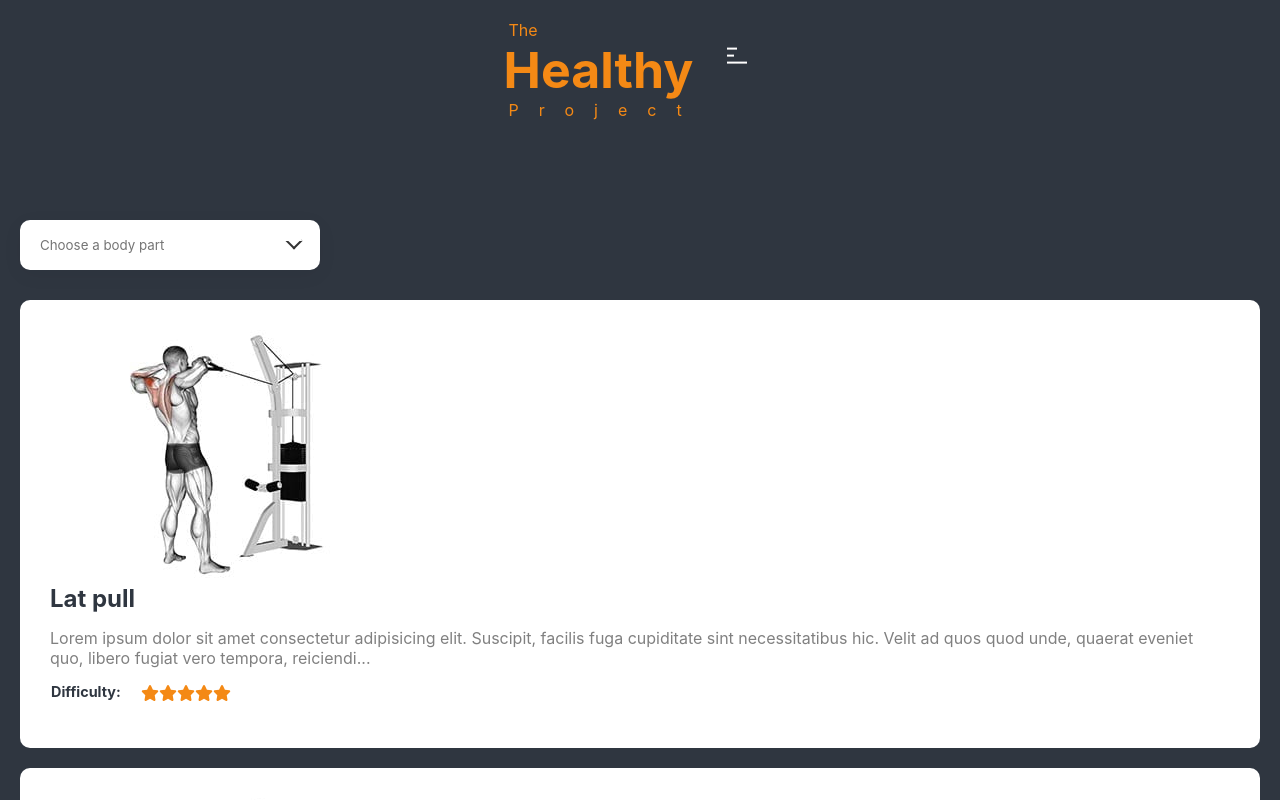
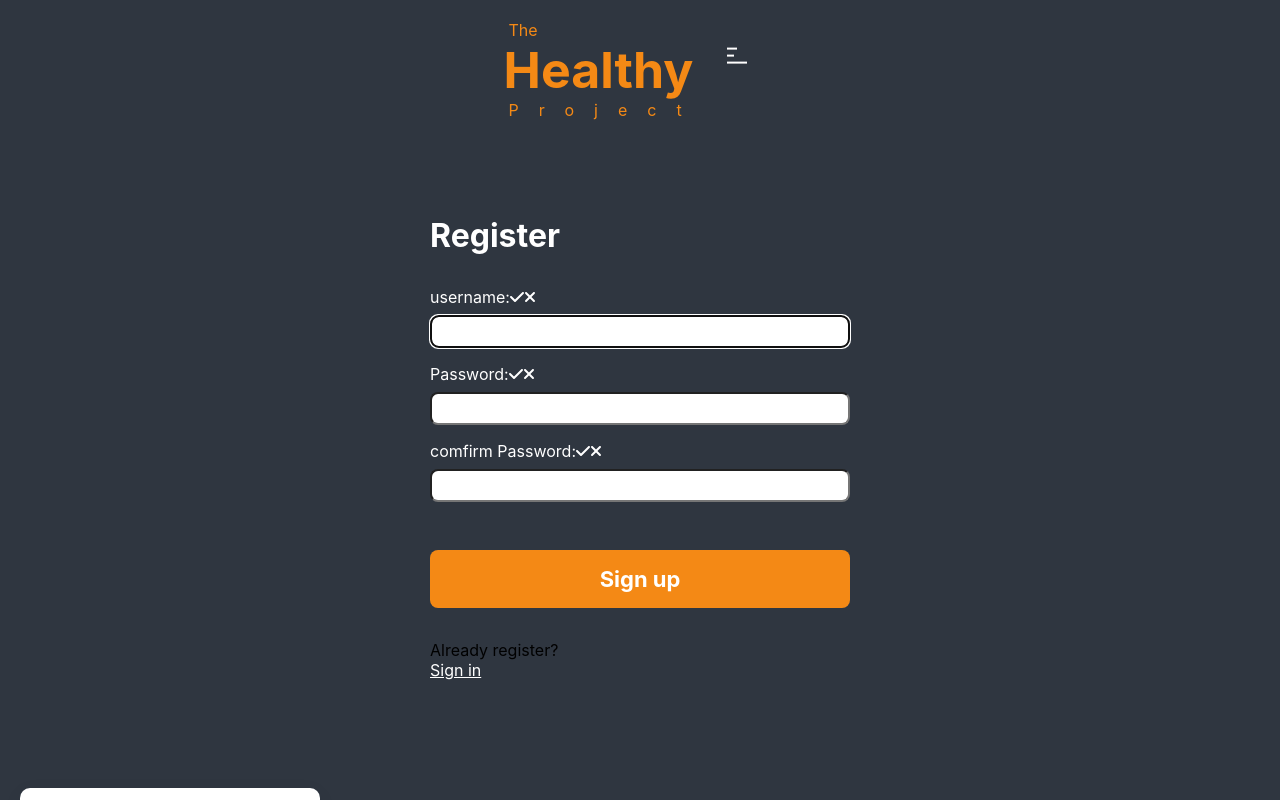
Before and after one commit to lcsaloonn/Health-react, a React (Create React App) app in the folder health-react/: page /exercices in a window 1280 px wide. Shown: the top 800 px of the page. Built offline with nearby package versions, Linux system fonts and the light colour scheme.

Commit message:
add register form

```diff
--- a/health-react/src/App.tsx
+++ b/health-react/src/App.tsx
@@ -1,3 +1,4 @@
+import { RegisterForm } from "components/forms";
 import { appendFile } from "fs";
 import { useEffect, useState } from "react";
 import { Routes, Route } from "react-router-dom";
@@ -16,6 +17,7 @@ function App() {
         <Routes>
           <Route path="/" element={<MainView />} />
           <Route path="exercices" element={<ExerciceView />} />
+          <Route path="register" element={<RegisterForm />} />
         </Routes>
       </div>
     </>
--- a/health-react/src/components/forms/index.tsx
+++ b/health-react/src/components/forms/index.tsx
@@ -1,4 +1,5 @@
 import BasicForm from "./basicForm/basicForm";
 import { DropDownListIcon } from "./elements";
+import RegisterForm from "../../views/registerForm/registerForm";
 
-export { BasicForm, DropDownListIcon };
+export { BasicForm, DropDownListIcon, RegisterForm };
--- a/health-react/src/components/navBar/navBar.tsx
+++ b/health-react/src/components/navBar/navBar.tsx
@@ -14,7 +14,7 @@ const NavBar = () => {
           <Link className="nav-item" to="/">
             Menu
           </Link>
-          <Link className="nav-item" to="#">
+          <Link className="nav-item" to="register">
             Profil
           </Link>
           <Link className="nav-item" to="#">
--- a/health-react/src/views/exercice-view/exerciceView.tsx
+++ b/health-react/src/views/exercice-view/exerciceView.tsx
@@ -1,5 +1,5 @@
 import { ExerciceCard } from "components/cards";
-import { DropDownListIcon } from "components/forms";
+import { DropDownListIcon, RegisterForm } from "components/forms";
 import { dropdownListIconMock } from "Mocks/dropDownList.mocks";
 import { exerciceCardMock } from "Mocks/exerciceCard.mock";
 import { IExerciceCard } from "utils/types/IExerciceCard";
@@ -10,6 +10,7 @@ const ExerciceView = () => {
   const mock = exerciceCardMock;
   return (
     <div className="main-container">
+      <RegisterForm></RegisterForm>
       <div className="exerciceView">
         <DropDownListIcon
           data={dropdowMock}
--- /dev/null
+++ b/health-react/src/views/registerForm/registerForm.scss
@@ -0,0 +1,106 @@
+.success {
+  h1 {
+    color: var(--color-orange);
+    font-size: 40px;
+  }
+  min-height: 30vh;
+}
+
+.register {
+  display: flex;
+  justify-content: center;
+  align-items: center;
+  min-height: 60vh;
+
+  &-form {
+    width: 100%;
+    max-width: 420px;
+    min-height: 400px;
+    display: flex;
+    flex-direction: column;
+    justify-content: flex-start;
+
+    h1 {
+      color: var(--color-white);
+      padding-bottom: 1rem;
+    }
+    label {
+      margin: 1rem 0 0.5rem 0;
+      color: var(--color-white);
+    }
+    button {
+      margin: 3rem 0 1rem 0;
+      background-color: var(--color-orange);
+      color: var(--color-white);
+      box-sizing: border-box;
+      padding: 1rem;
+      border: none;
+      font-size: 22px;
+      font-weight: 700;
+      border-radius: 0.5rem;
+    }
+  }
+
+  form {
+    display: flex;
+    flex-direction: column;
+    justify-content: space-evenly;
+    flex-grow: 1;
+    padding-bottom: 1rem;
+  }
+
+  a,
+  a:visited {
+    color: #fff;
+  }
+
+  input[type="text"],
+  input[type="password"] {
+    font-size: 18px;
+    padding: 0.25rem;
+    border-radius: 0.5rem;
+  }
+
+  .instruction {
+    font-size: 0.75rem;
+    font-weight: 700;
+    border-radius: 0.5rem;
+    background: var(--color-orange);
+    color: var(--color-white);
+    padding: 0.25rem;
+    position: relative;
+    bottom: -10px;
+  }
+
+  .instruction > svg {
+    margin-right: 0.25rem;
+  }
+
+  .offscreen {
+    position: absolute;
+    left: -9999px;
+  }
+
+  .valid {
+    color: limegreen;
+    margin-left: 0.25rem;
+  }
+
+  .invalid {
+    color: red;
+    margin-left: 0.25rem;
+  }
+
+  .errmsg {
+    background-color: lightpink;
+    color: firebrick;
+    font-weight: bold;
+    padding: 0.5rem;
+    margin-bottom: 0.5rem;
+    border-radius: 0.5rem;
+  }
+
+  .line {
+    display: inline-block;
+  }
+}
--- /dev/null
+++ b/health-react/src/views/registerForm/registerForm.tsx
@@ -0,0 +1,197 @@
+import {
+  faCheck,
+  faInfoCircle,
+  faTimes,
+} from "@fortawesome/free-solid-svg-icons";
+import { FontAwesomeIcon } from "@fortawesome/react-fontawesome";
+import { useRef, useState, useEffect } from "react";
+import { Link } from "react-router-dom";
+import "./registerForm.scss";
+
+const USER_REGEX = /^[a-zA-Z][a-zA-Z-9-_]{3,23}$/;
+const PWD_REGEX = /^(?=.*[a-z])(?=.*[A-Z])(?=.*[0-9])(?=.*[!@#$%*]).{8,24}$/;
+
+const RegisterForm = () => {
+  const userRef = useRef<HTMLInputElement | null>(null);
+  const errRef = useRef<HTMLParagraphElement | null>(null);
+
+  const [user, setUser] = useState("");
+  const [validName, setValidName] = useState<boolean>();
+  const [userFocus, setUserFocus] = useState<boolean>();
+
+  const [pwd, setPwd] = useState("");
+  const [validPwd, setValidPwd] = useState<boolean>();
+  const [pwdFocus, setPwdFocus] = useState<boolean>();
+
+  const [matchPwd, setMatchPwd] = useState("");
+  const [validMatch, setValidMatch] = useState<boolean>();
+  const [matchFocus, setMatchFocus] = useState<boolean>();
+
+  const [errMsg, setErrMsg] = useState("");
+  const [success, setSuccess] = useState<boolean>();
+
+  useEffect(() => {
+    userRef.current?.focus();
+  }, []);
+
+  useEffect(() => {
+    setValidName(USER_REGEX.test(user));
+  }, [user]);
+
+  useEffect(() => {
+    setValidPwd(PWD_REGEX.test(pwd));
+    setValidMatch(pwd === matchPwd);
+  }, [pwd, matchPwd]);
+
+  useEffect(() => {
+    setErrMsg("");
+  }, [user, pwd, matchPwd]);
+
+  const handleSubmit = async (e: React.SyntheticEvent<HTMLFormElement>) => {
+    e.preventDefault();
+    const v1 = USER_REGEX.test(user);
+    const v2 = PWD_REGEX.test(pwd);
+    if (!v1 || !v2) {
+      setErrMsg("Invalid Entry");
+      return;
+    } else {
+      setSuccess(true);
+    }
+  };
+  return (
+    <div className="register">
+      {success ? (
+        <div className="success">
+          <h1>Success!</h1>
+          <p>
+            <Link to="#">Sign in</Link>
+          </p>
+        </div>
+      ) : (
+        <div className="register-form">
+          <p
+            ref={errRef}
+            className={errMsg ? "errmsg" : "offScreen"}
+            aria-live="assertive"
+          >
+            {errMsg}
+          </p>
+          <h1>Register</h1>
+          <form onSubmit={handleSubmit}>
+            <label htmlFor="username">
+              username:
+              <span className={validName ? "valid" : "hidden"}>
+                <FontAwesomeIcon icon={faCheck} />
+              </span>
+              <span className={validName || !user ? "hidden" : "invalid"}>
+                <FontAwesomeIcon icon={faTimes} />
+              </span>
+            </label>
+            <input
+              type="text"
+              id="username"
+              ref={userRef}
+              autoComplete="off"
+              required
+              aria-invalid={validName ? "false" : "true"}
+              aria-describedby="uidnote"
+              onChange={(e) => setUser(e.target.value)}
+              onFocus={() => setUserFocus(true)}
+              onBlur={() => setUserFocus(false)}
+            />
+            <p
+              id="uidnote"
+              className={
+                userFocus && user && !validName ? "instruction" : "offscreen"
+              }
+            >
+              <FontAwesomeIcon icon={faInfoCircle} />
+              4 to 24 caracters.
+              <br />
+              Must begin with a letter. <br />
+              Letters, numbers, underscrores, hyphens allowed.
+            </p>
+
+            <label htmlFor="password">
+              Password:
+              <span className={validPwd ? "valid" : "hidden"}>
+                <FontAwesomeIcon icon={faCheck} />
+              </span>
+              <span className={validPwd || !pwd ? "hidden" : "invalid"}>
+                <FontAwesomeIcon icon={faTimes} />
+              </span>
+            </label>
+            <input
+              type="password"
+              id="password"
+              required
+              aria-invalid={validPwd ? "false" : "true"}
+              aria-describedby="pwdnote"
+              onChange={(e) => setPwd(e.target.value)}
+              onFocus={() => setPwdFocus(true)}
+              onBlur={() => setPwdFocus(false)}
+            />
+            <p
+              id="pwdnote"
+              className={pwdFocus && !validPwd ? "instruction" : "offscreen"}
+            >
+              <FontAwesomeIcon icon={faInfoCircle} />
+              8 to 24 caracters.
+              <br />
+              Must include uppercase and lowercase letter, a number and a
+              special character. <br />
+              <span aria-label="exclamation mark">!</span>
+              <span aria-label="at symbol">@</span>
+              <span aria-label="hashtag">#</span>
+              <span aria-label="dollar sign">$</span>
+              <span aria-label="percent">%</span>
+              <span aria-label="star">*</span>
+            </p>
+
+            <label htmlFor="comfirm_pwd">
+              comfirm Password:
+              <span className={validMatch && matchPwd ? "valid" : "hidden"}>
+                <FontAwesomeIcon icon={faCheck} />
+              </span>
+              <span className={validMatch || !matchPwd ? "hidden" : "invalid"}>
+                <FontAwesomeIcon icon={faTimes} />
+              </span>
+            </label>
+            <input
+              type="password"
+              id="comfirm_pwd"
+              required
+              aria-invalid={validMatch ? "false" : "true"}
+              aria-describedby="comfirmnote"
+              onChange={(e) => setMatchPwd(e.target.value)}
+              onFocus={() => setMatchFocus(true)}
+              onBlur={() => setMatchFocus(false)}
+            />
+            <p
+              id="confirmnote"
+              className={
+                matchFocus && !validMatch ? "instruction" : "offscreen"
+              }
+            >
+              <FontAwesomeIcon icon={faInfoCircle} />
+              Must match the first password input field.
+            </p>
+            <button
+              disabled={!validName || !validPwd || !validMatch ? true : false}
+            >
+              Sign up
+            </button>
+          </form>
+          <p>
+            Already register?
+            <br />
+            <span className="line">
+              <Link to="#">Sign in</Link>
+            </span>
+          </p>
+        </div>
+      )}
+    </div>
+  );
+};
+export default RegisterForm;
```
